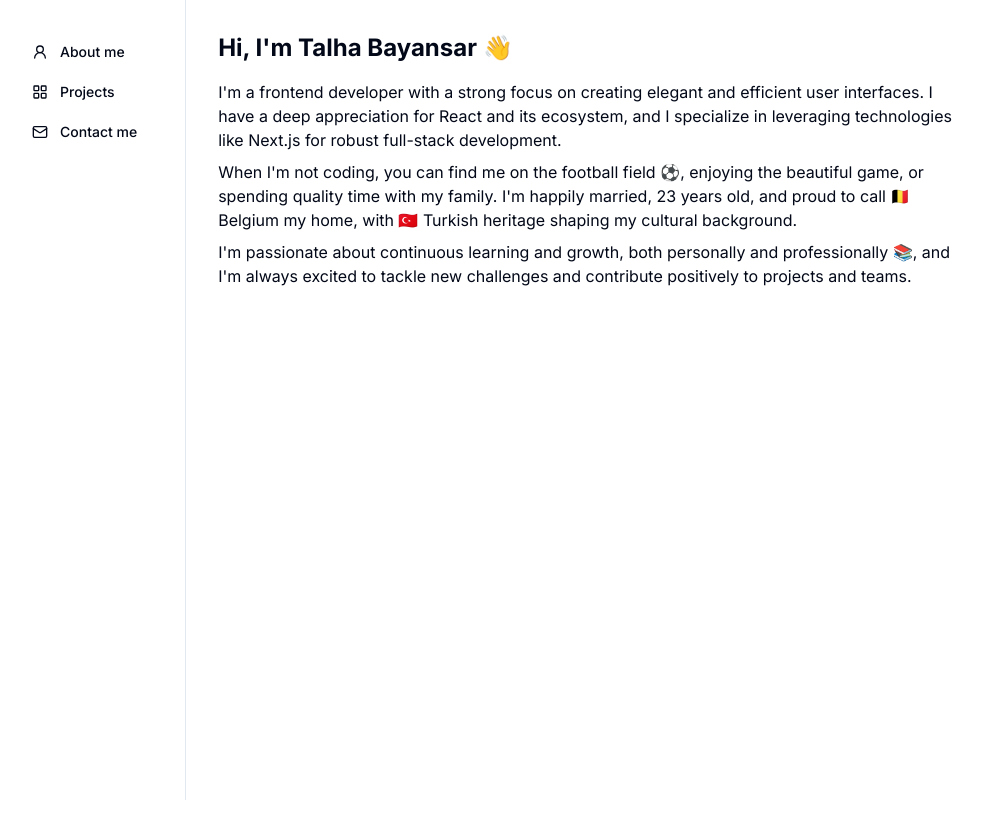
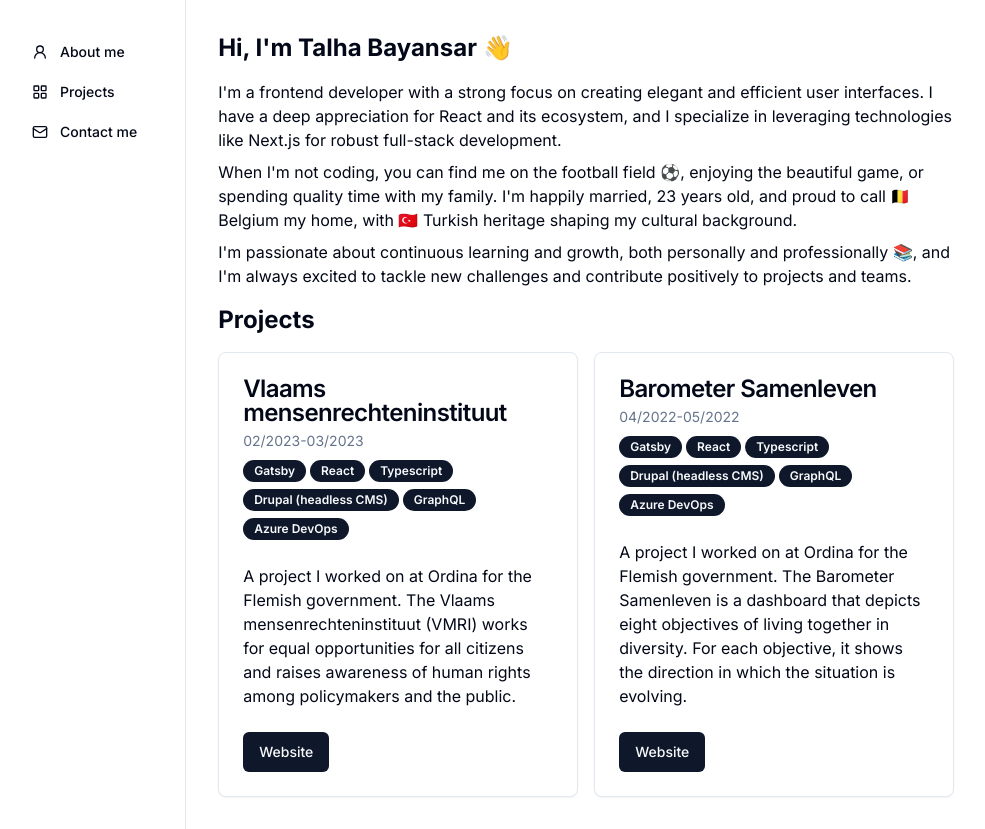
Before and after one commit to Talha-Bayansar/portfolio, a Next.js app: page / in a window 1280 px wide. Shown: the whole page, without its empty margins (16-1001 px from the left). Before the commit the page ends 800 px from the top, so only its background shows below. Built offline with nearby package versions, Linux system fonts and the light colour scheme.

Commit message:
add ProjectCard component and use in ProjectsSection when looping through projects

```diff
--- a/src/app/layout.tsx
+++ b/src/app/layout.tsx
@@ -3,7 +3,7 @@ import { Inter as FontSans } from "next/font/google";
 
 import { cn } from "@/lib/utils";
 import { type Metadata } from "next";
-import { Navigation } from "@/components/Navigation";
+import { Navigation } from "@/components/layout/Navigation";
 
 const fontSans = FontSans({
   subsets: ["latin"],
--- a/src/app/page.tsx
+++ b/src/app/page.tsx
@@ -1,34 +1,13 @@
-import { Section } from "@/components/Section";
+import { AboutMeSection } from "@/components/sections/AboutMeSection";
+import { ProjectsSection } from "@/components/sections/ProjectsSection";
 import { ScrollArea } from "@/components/ui/scroll-area";
 
 export default function Home() {
   return (
     <ScrollArea>
       <main className="flex flex-col gap-4 p-8 max-w-[800px]">
-        <Section
-          id="about-me"
-          title="Hi, I'm Talha Bayansar 👋"
-          className="flex flex-col gap-2 text-sm md:text-base"
-        >
-          <p>
-            I'm a frontend developer with a strong focus on creating elegant and
-            efficient user interfaces. I have a deep appreciation for React and
-            its ecosystem, and I specialize in leveraging technologies like
-            Next.js for robust full-stack development.
-          </p>
-          <p>
-            When I'm not coding, you can find me on the football field ⚽️,
-            enjoying the beautiful game, or spending quality time with my
-            family. I'm happily married, 23 years old, and proud to call 🇧🇪
-            Belgium my home, with 🇹🇷 Turkish heritage shaping my cultural
-            background.
-          </p>
-          <p>
-            I'm passionate about continuous learning and growth, both personally
-            and professionally 📚, and I'm always excited to tackle new
-            challenges and contribute positively to projects and teams.
-          </p>
-        </Section>
+        <AboutMeSection />
+        <ProjectsSection />
       </main>
     </ScrollArea>
   );
--- /dev/null
+++ b/src/components/ProjectCard.tsx
@@ -0,0 +1,52 @@
+import React from "react";
+import {
+  Card,
+  CardContent,
+  CardDescription,
+  CardFooter,
+  CardHeader,
+  CardTitle,
+} from "./ui/card";
+import { Project } from "@/lib/projects";
+import { Button } from "./ui/button";
+import Link from "next/link";
+import { Badge } from "./ui/badge";
+
+type Props = {
+  project: Project;
+};
+
+export const ProjectCard = ({ project }: Props) => {
+  return (
+    <Card className="h-full">
+      <CardHeader>
+        <CardTitle>{project.name}</CardTitle>
+        <CardDescription>{project.period}</CardDescription>
+        <ul className="flex flex-wrap gap-1">
+          {project.technologies.map((technology) => (
+            <li key={technology}>
+              <Badge>{technology}</Badge>
+            </li>
+          ))}
+        </ul>
+      </CardHeader>
+      <CardContent>{project.description}</CardContent>
+      <CardFooter>
+        {project.sourceLink && (
+          <Button asChild>
+            <Link target="_blank" href={project.sourceLink}>
+              Source
+            </Link>
+          </Button>
+        )}
+        {project.websiteLink && (
+          <Button asChild>
+            <Link target="_blank" href={project.websiteLink}>
+              Website
+            </Link>
+          </Button>
+        )}
+      </CardFooter>
+    </Card>
+  );
+};
--- a/src/components/Navigation.tsx
+++ b/src/components/layout/Navigation.tsx
@@ -2,7 +2,7 @@ import { cn } from "@/lib/utils";
 import { LayoutGrid, Mail, UserRound, type LucideIcon } from "lucide-react";
 import Link from "next/link";
 import React from "react";
-import { buttonVariants } from "./ui/button";
+import { buttonVariants } from "../ui/button";
 
 export const Navigation = () => {
   return (
--- /dev/null
+++ b/src/components/sections/AboutMeSection.tsx
@@ -0,0 +1,30 @@
+import React from "react";
+import { Section } from "../layout/Section";
+
+export const AboutMeSection = () => {
+  return (
+    <Section
+      id="about-me"
+      title="Hi, I'm Talha Bayansar 👋"
+      className="flex flex-col gap-2 text-sm md:text-base"
+    >
+      <p>
+        I'm a frontend developer with a strong focus on creating elegant and
+        efficient user interfaces. I have a deep appreciation for React and its
+        ecosystem, and I specialize in leveraging technologies like Next.js for
+        robust full-stack development.
+      </p>
+      <p>
+        When I'm not coding, you can find me on the football field ⚽️, enjoying
+        the beautiful game, or spending quality time with my family. I'm happily
+        married, 23 years old, and proud to call 🇧🇪 Belgium my home, with 🇹🇷
+        Turkish heritage shaping my cultural background.
+      </p>
+      <p>
+        I'm passionate about continuous learning and growth, both personally and
+        professionally 📚, and I'm always excited to tackle new challenges and
+        contribute positively to projects and teams.
+      </p>
+    </Section>
+  );
+};
--- /dev/null
+++ b/src/components/sections/ProjectsSection.tsx
@@ -0,0 +1,20 @@
+import React from "react";
+import { Section } from "../layout/Section";
+import { projects } from "@/lib/projects";
+import { ProjectCard } from "../ProjectCard";
+
+type Props = {};
+
+export const ProjectsSection = (props: Props) => {
+  return (
+    <Section title="Projects">
+      <ul className="grid md:grid-cols-2 gap-4">
+        {projects.map((project) => (
+          <li key={project.name} className="h-full">
+            <ProjectCard project={project} />
+          </li>
+        ))}
+      </ul>
+    </Section>
+  );
+};
--- /dev/null
+++ b/src/components/ui/badge.tsx
@@ -0,0 +1,36 @@
+import * as React from "react"
+import { cva, type VariantProps } from "class-variance-authority"
+
+import { cn } from "@/lib/utils"
+
+const badgeVariants = cva(
+  "inline-flex items-center rounded-full border px-2.5 py-0.5 text-xs font-semibold transition-colors focus:outline-none focus:ring-2 focus:ring-ring focus:ring-offset-2",
+  {
+    variants: {
+      variant: {
+        default:
+          "border-transparent bg-primary text-primary-foreground hover:bg-primary/80",
+        secondary:
+          "border-transparent bg-secondary text-secondary-foreground hover:bg-secondary/80",
+        destructive:
+          "border-transparent bg-destructive text-destructive-foreground hover:bg-destructive/80",
+        outline: "text-foreground",
+      },
+    },
+    defaultVariants: {
+      variant: "default",
+    },
+  }
+)
+
+export interface BadgeProps
+  extends React.HTMLAttributes<HTMLDivElement>,
+    VariantProps<typeof badgeVariants> {}
+
+function Badge({ className, variant, ...props }: BadgeProps) {
+  return (
+    <div className={cn(badgeVariants({ variant }), className)} {...props} />
+  )
+}
+
+export { Badge, badgeVariants }
--- /dev/null
+++ b/src/components/ui/card.tsx
@@ -0,0 +1,79 @@
+import * as React from "react"
+
+import { cn } from "@/lib/utils"
+
+const Card = React.forwardRef<
+  HTMLDivElement,
+  React.HTMLAttributes<HTMLDivElement>
+>(({ className, ...props }, ref) => (
+  <div
+    ref={ref}
+    className={cn(
+      "rounded-lg border bg-card text-card-foreground shadow-sm",
+      className
+    )}
+    {...props}
+  />
+))
+Card.displayName = "Card"
+
+const CardHeader = React.forwardRef<
+  HTMLDivElement,
+  React.HTMLAttributes<HTMLDivElement>
+>(({ className, ...props }, ref) => (
+  <div
+    ref={ref}
+    className={cn("flex flex-col space-y-1.5 p-6", className)}
+    {...props}
+  />
+))
+CardHeader.displayName = "CardHeader"
+
+const CardTitle = React.forwardRef<
+  HTMLParagraphElement,
+  React.HTMLAttributes<HTMLHeadingElement>
+>(({ className, ...props }, ref) => (
+  <h3
+    ref={ref}
+    className={cn(
+      "text-2xl font-semibold leading-none tracking-tight",
+      className
+    )}
+    {...props}
+  />
+))
+CardTitle.displayName = "CardTitle"
+
+const CardDescription = React.forwardRef<
+  HTMLParagraphElement,
+  React.HTMLAttributes<HTMLParagraphElement>
+>(({ className, ...props }, ref) => (
+  <p
+    ref={ref}
+    className={cn("text-sm text-muted-foreground", className)}
+    {...props}
+  />
+))
+CardDescription.displayName = "CardDescription"
+
+const CardContent = React.forwardRef<
+  HTMLDivElement,
+  React.HTMLAttributes<HTMLDivElement>
+>(({ className, ...props }, ref) => (
+  <div ref={ref} className={cn("p-6 pt-0", className)} {...props} />
+))
+CardContent.displayName = "CardContent"
+
+const CardFooter = React.forwardRef<
+  HTMLDivElement,
+  React.HTMLAttributes<HTMLDivElement>
+>(({ className, ...props }, ref) => (
+  <div
+    ref={ref}
+    className={cn("flex items-center p-6 pt-0", className)}
+    {...props}
+  />
+))
+CardFooter.displayName = "CardFooter"
+
+export { Card, CardHeader, CardFooter, CardTitle, CardDescription, CardContent }
--- /dev/null
+++ b/src/lib/projects.ts
@@ -0,0 +1,42 @@
+export type Project = {
+  name: string;
+  description: string;
+  period: string;
+  technologies: string[];
+  imageUrl?: string;
+  websiteLink?: string;
+  sourceLink?: string;
+};
+
+export const projects: Project[] = [
+  {
+    name: "Vlaams mensenrechteninstituut",
+    description:
+      "A project I worked on at Ordina for the Flemish government. The Vlaams mensenrechteninstituut (VMRI) works for equal opportunities for all citizens and raises awareness of human rights among policymakers and the public.",
+    period: "02/2023-03/2023",
+    technologies: [
+      "Gatsby",
+      "React",
+      "Typescript",
+      "Drupal (headless CMS)",
+      "GraphQL",
+      "Azure DevOps",
+    ],
+    websiteLink: "https://www.vlaamsmensenrechteninstituut.be",
+  },
+  {
+    name: "Barometer Samenleven",
+    description:
+      "A project I worked on at Ordina for the Flemish government. The Barometer Samenleven is a dashboard that depicts eight objectives of living together in diversity. For each objective, it shows the direction in which the situation is evolving.",
+    period: "04/2022-05/2022",
+    technologies: [
+      "Gatsby",
+      "React",
+      "Typescript",
+      "Drupal (headless CMS)",
+      "GraphQL",
+      "Azure DevOps",
+    ],
+    websiteLink: "https://www.barometersamenleven.be",
+  },
+];
```
Also changed, not shown: src/components/layout/Section.tsx (renamed from src/components/Section.tsx).
